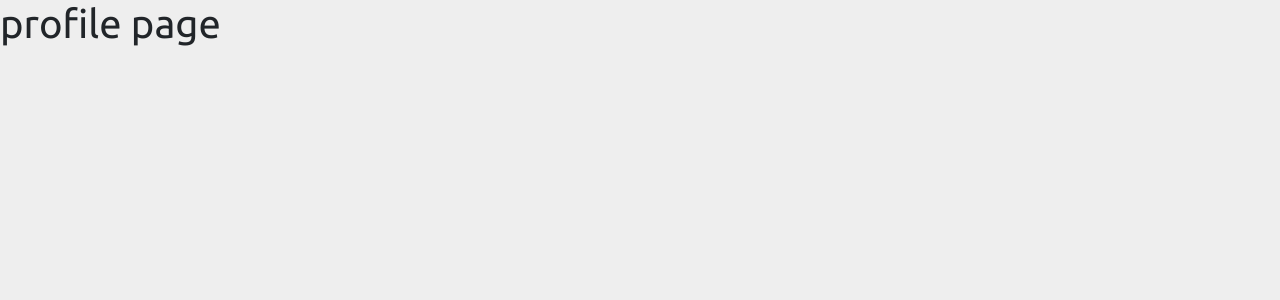
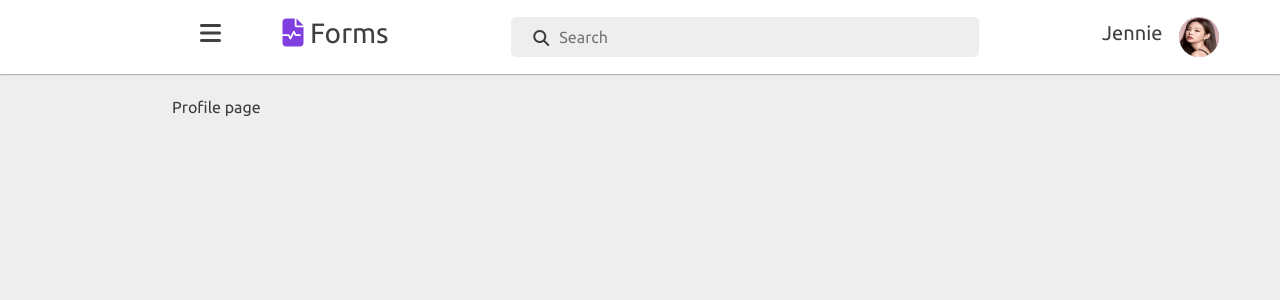
Before and after one commit to myominhtoo/custom_form, a Vue app in the folder form_views/: page /me in a window 1280 px wide. Shown: the top 300 px of the page. Built offline with nearby package versions, Linux system fonts and the light colour scheme.

Commit message:
added 404 route in view

```diff
--- a/form_views/src/components/ProfileIcon.vue
+++ b/form_views/src/components/ProfileIcon.vue
@@ -11,8 +11,8 @@
 
              <ul class="dropdown-menu" id="profile-dropdown" style="transform:translateX(-70%);">
                 <li class="dropdown-item">{{ user.email }}</li>
-                <li class="dropdown-item"><router-link to="/" class="text-decoration-none"><i class="fa-solid fa-user-pen mx-1"></i>Edit profile</router-link></li>
-                <li class="dropdown-item"><router-link to="/" class="text-danger text-decoration-none"><i class="fa-solid fa-arrow-right-from-bracket mx-1"></i>Logout</router-link></li>
+                <li class="dropdown-item m-0"><router-link to="/me" class="text-decoration-none w-100 w-100 d-block"><i class="fa-solid fa-user-pen mx-1"></i>Edit profile</router-link></li>
+                <li class="dropdown-item m-0 "><router-link to="/signin" class="text-danger text-decoration-none w-100 d-block"><i class="fa-solid fa-arrow-right-from-bracket mx-1"></i>Logout</router-link></li>
              </ul>
         </div>
     </div>
--- /dev/null
+++ b/form_views/src/pages/NotFoundPage.vue
@@ -0,0 +1,9 @@
+<template>
+    <div class="w-100 d-flex justify-content-center align-items-center flex-column " style="height:100vh;">
+        <h3 class="h3"><span class="text-danger">404</span> Page Not Found!</h3>
+        <div class="d-flex gap-2">
+            <router-link to="/signin">Sign In</router-link>|
+            <router-link to="/signup">Sign Up</router-link>
+        </div>
+    </div>
+</template>
--- a/form_views/src/pages/ProfilePage.vue
+++ b/form_views/src/pages/ProfilePage.vue
@@ -1,3 +1,22 @@
 <template>
-    <h1>profile page</h1>
+    <main class="w-auto h-auto">
+
+        <Navbar />
+
+        <div class="container w-75 mx-auto py-3 my-2">
+            <h6 class="h6 pale-dk">Profile page</h6>
+
+        </div>
+
+    </main>
 </template>
+
+<script setup >
+import Navbar from '../components/Navbar.vue';
+import { onMounted } from 'vue';
+
+onMounted(() =>{
+    document.title = "form | profiie"
+});
+
+</script>
--- a/form_views/src/router/index.js
+++ b/form_views/src/router/index.js
@@ -10,6 +10,7 @@ import FormAnswersPage from '../pages/FormAnswersPage.vue';
 import FormResponsesPage from '../pages/FormResponsesPage.vue';
 import FormResponsePage from '../pages/FormResponsePage.vue';
 import ProfilePage from '../pages/ProfilePage.vue';
+import NotFoundPage from '../pages/NotFoundPage.vue';
 
 const routes = [
     {
@@ -55,6 +56,10 @@ const routes = [
     {
         path : "/me",
         component : ProfilePage
+    },
+    {
+        path : "/:catchAll(.*)",
+        component : NotFoundPage
     }
 ]
 
```
